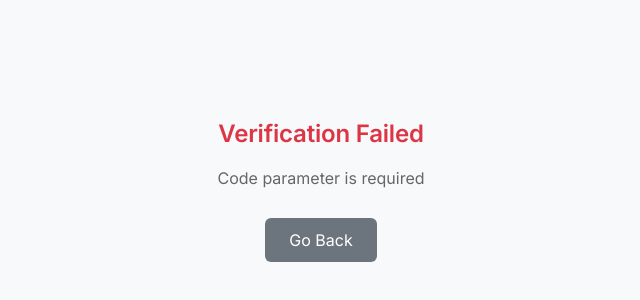
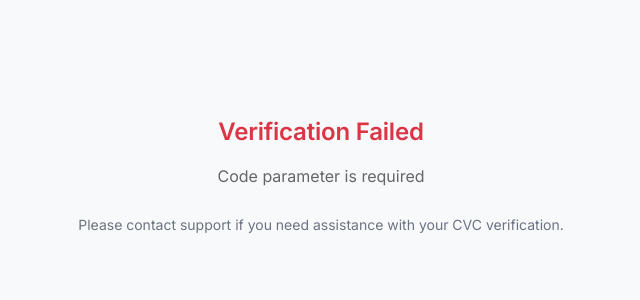
Before and after one commit to Fewsats/simplecheckout-ts, a website built with Vite: page cvc-verification/index.html in a window 1280 px wide. Shown: the part 218-518 px from the top of the page, without its empty margins (319-959 px from the left). Built offline with nearby package versions, Linux system fonts and the light colour scheme; no server answers.

Commit message:
Remove back button from cvc verification

```diff
--- a/cvc-verification/index.html
+++ b/cvc-verification/index.html
@@ -66,20 +66,7 @@
             margin-bottom: 30px;
         }
 
-        .back-btn {
-            background: #6c757d;
-            color: white;
-            border: none;
-            padding: 12px 24px;
-            border-radius: 6px;
-            cursor: pointer;
-            text-decoration: none;
-            display: inline-block;
-        }
 
-        .back-btn:hover {
-            background: #5a6268;
-        }
 
         .loading-spinner {
             display: inline-block;
@@ -118,7 +105,9 @@
             <div class="error-page">
                 <h1>Verification Failed</h1>
                 <p id="error-message">The verification link is invalid or has expired.</p>
-                <a href="/" class="back-btn">Go Back</a>
+                <p style="color: #6b7280; font-size: 14px; margin-top: 20px;">
+                    Please contact support if you need assistance with your CVC verification.
+                </p>
             </div>
         </div>
 
```
